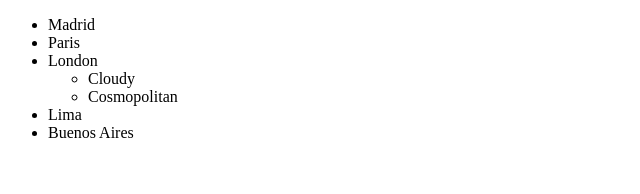
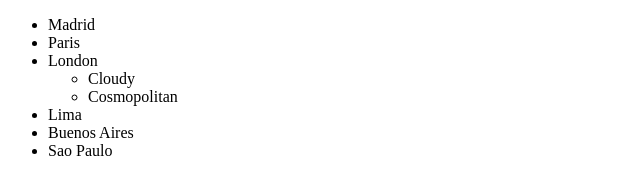
Before and after one commit to rogeliouni/curso-web, a plain HTML site: page 01-html/8.unorderedlists.html in a window 1280 px wide. Shown: the full height of the page, 0-640 px from the left. Drawn offline with Linux system fonts and the light colour scheme.

Commit message:
Agrego otra capital a la lista

```diff
--- a/01-html/8.unorderedlists.html
+++ b/01-html/8.unorderedlists.html
@@ -18,6 +18,7 @@
             </li>
             <li>Lima</li>
             <li>Buenos Aires</li>
+            <li>Sao Paulo</li>
         </ul>
     </body>
 
```
